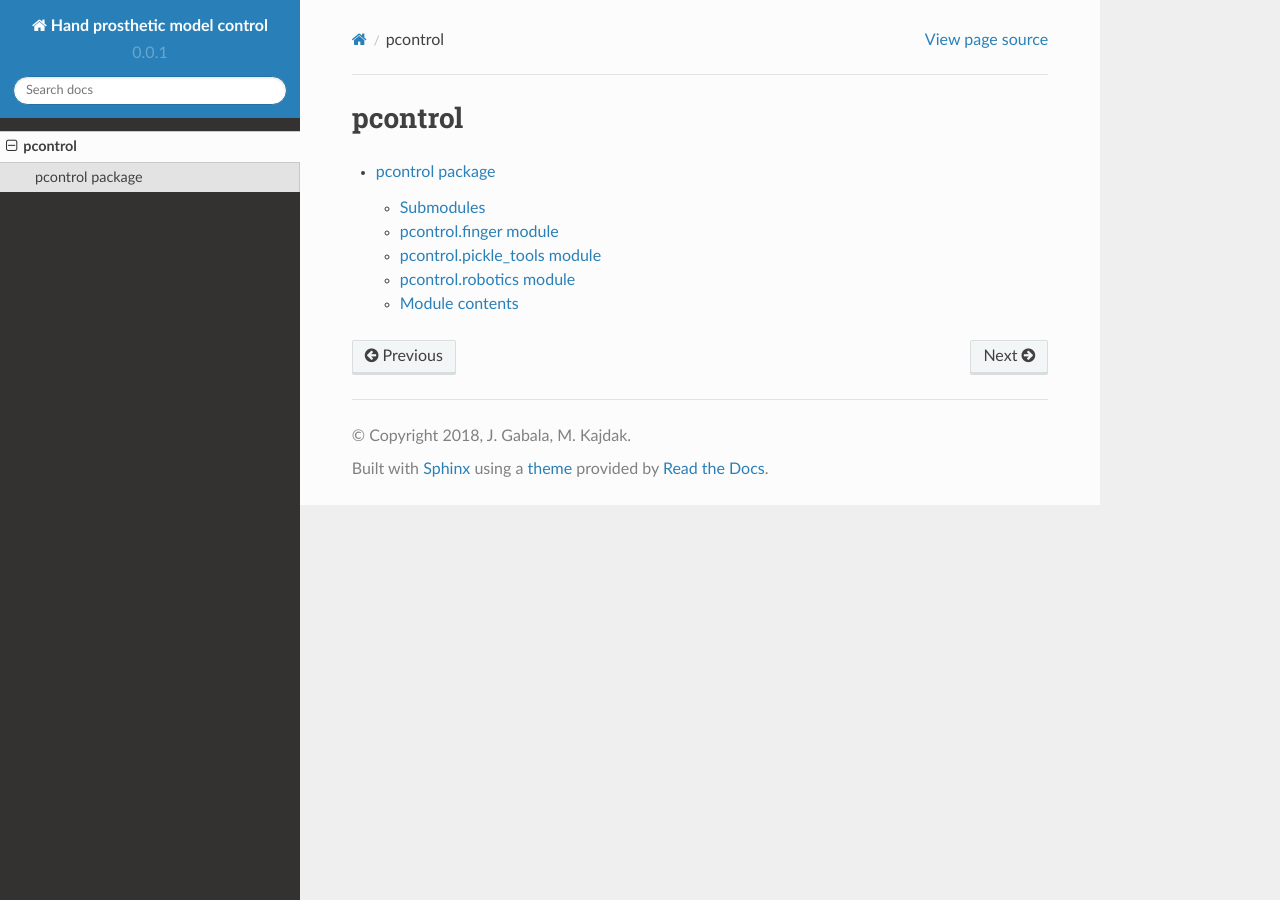
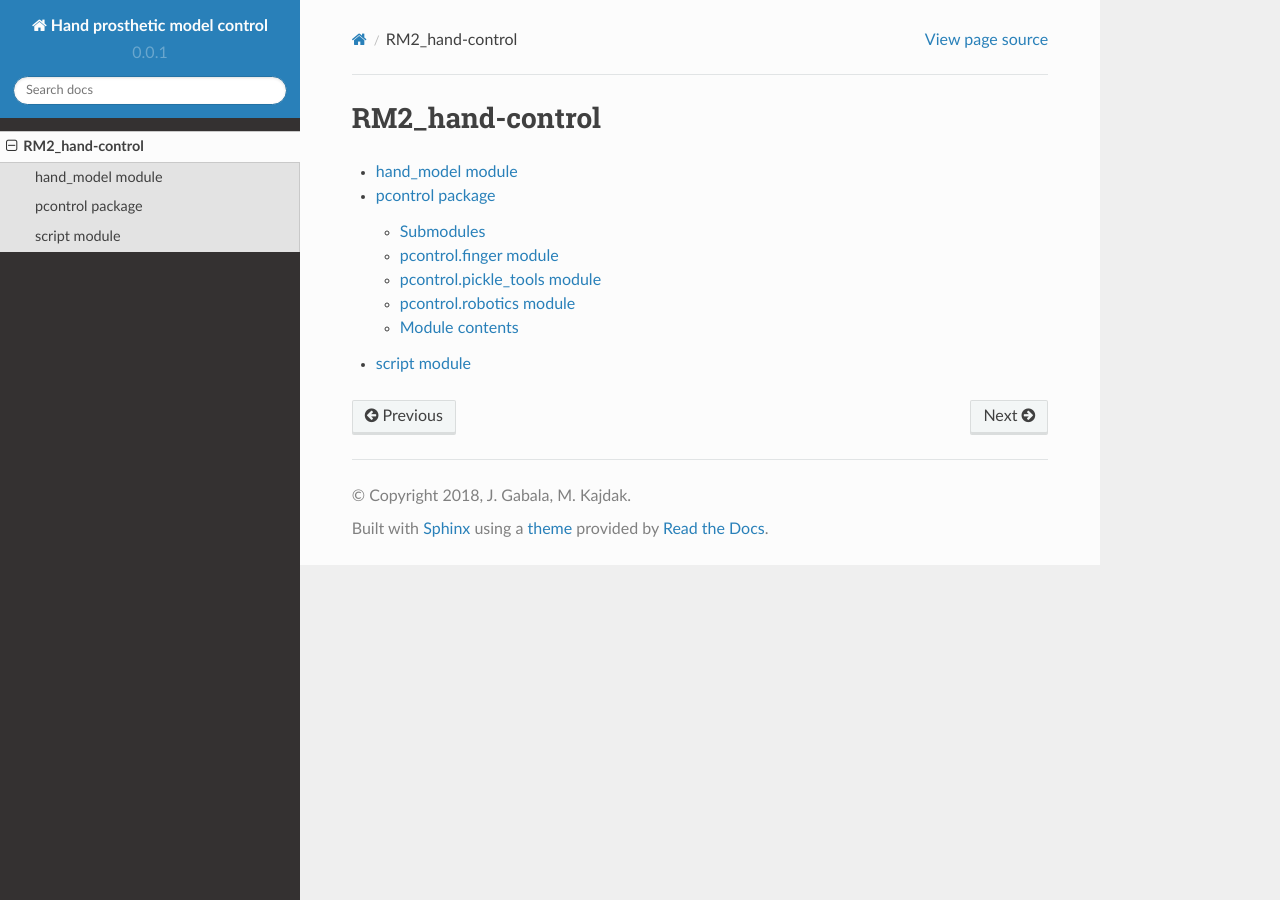
Before and after one commit to jjmgab/RM2_hand-control, a Sphinx documentation site: the page built from doc/source/modules.rst, in a window 1280 px wide. Built offline with Sphinx 7.4.7 and the Read the Docs theme 2.0.0, drawn with Linux system fonts in a browser that asks for light colours.

Commit message:
Updated docstrings

```diff
--- a/doc/source/modules.rst
+++ b/doc/source/modules.rst
@@ -1,7 +1,9 @@
-pcontrol
-========
+RM2_hand-control
+================
 
 .. toctree::
    :maxdepth: 4
 
+   hand_model
    pcontrol
+   script
```
Also changed, not shown: doc/source/hand_model.rst (added, +11 -0 lines), doc/source/script.rst (added, +7 -0 lines), hand_model.py (+11 -4 lines), 2 other files.
